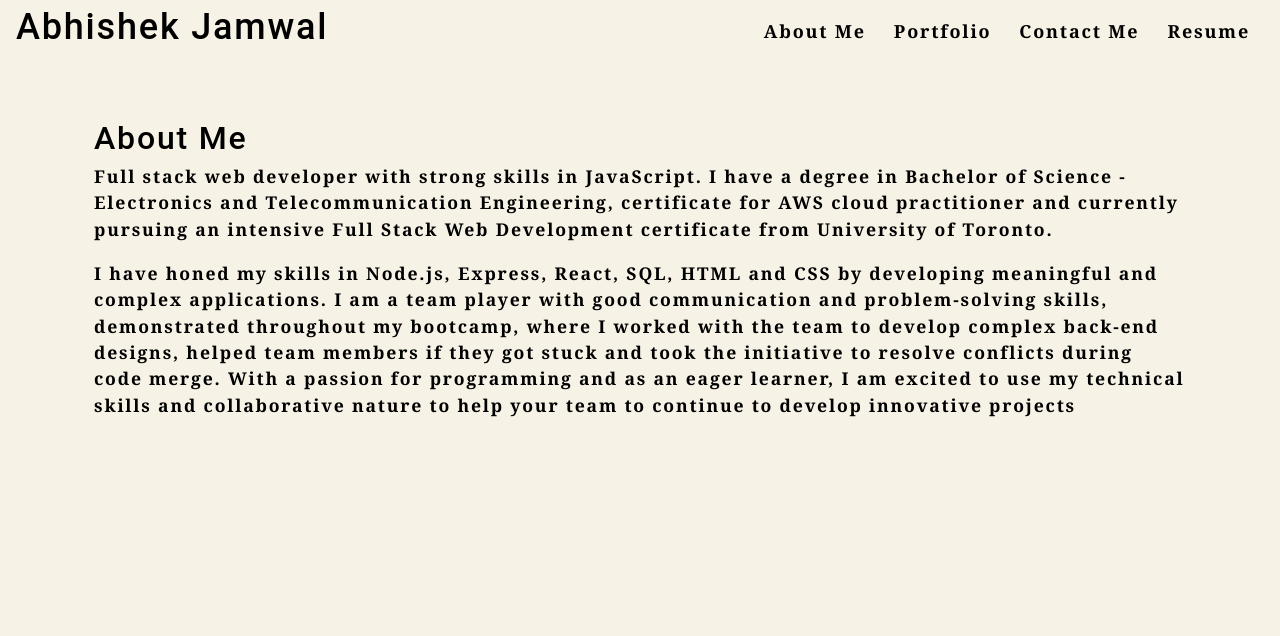
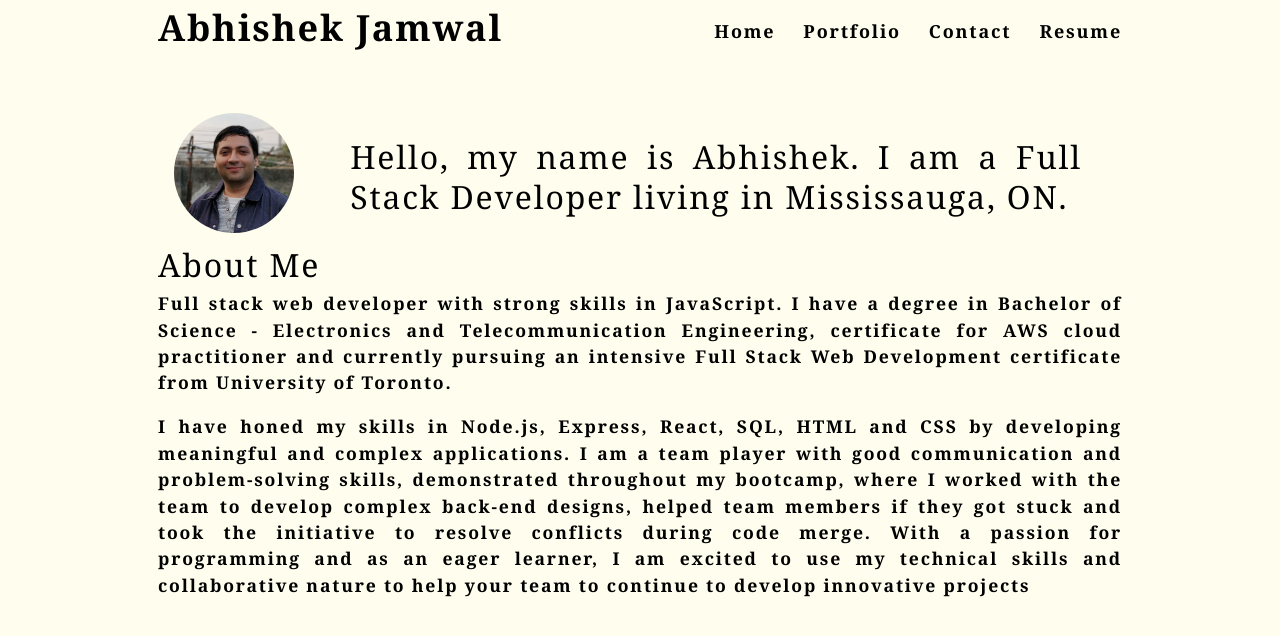
Before and after one commit to jamwalab/abhishek, a React (Create React App) app: page / in a window 1280 px wide. Shown: the top 636 px of the page. Built offline with nearby package versions, Linux system fonts and the light colour scheme.

Commit message:
Correct page rendered on click

```diff
--- a/src/App.js
+++ b/src/App.js
@@ -1,14 +1,31 @@
-import React from 'react';
+import React, { useState } from 'react';
 import './App.css';
-import AboutMe from './components/AboutMe';
+import Home from './components/Home';
 import Nav from './components/Nav';
+import Contact from './components/Contact';
+import Resume from './components/Resume';
+import Portfolio from './components/Portfolio';
 
 function App() {
+  const [menuElements] = useState([
+    "Home", "Portfolio", "Contact", "Resume"
+  ]);
+
+  const [pageSelected, setPageSelected] = useState(menuElements[0]);
+
   return (
     <div>
-      <Nav></Nav>
+      <Nav
+        pageSelected={pageSelected}
+        setPageSelected={setPageSelected}
+      ></Nav>
       <main>
-      <AboutMe></AboutMe>
+      {
+      pageSelected === menuElements[0] ? <Home></Home>
+        : pageSelected === menuElements[1] ? <Portfolio></Portfolio>
+        : pageSelected === menuElements[2] ? <Contact></Contact>
+        : <Resume></Resume>
+      }
       </main>
     </div>
   );
--- a/src/components/AboutMe/index.js
+++ /dev/null
@@ -1,13 +0,0 @@
-import React from 'react';
-
-const AboutMe = function() {
-  return(
-    <section>
-      <h2>About Me</h2>
-      <p>Full stack web developer with strong skills in JavaScript. I have a degree in Bachelor of Science - Electronics and Telecommunication Engineering, certificate for AWS cloud practitioner and currently pursuing an intensive Full Stack Web Development certificate from University of Toronto.</p>
-      <p>I have honed my skills in Node.js, Express, React, SQL, HTML and CSS by developing meaningful and complex applications. I am a team player with good communication and problem-solving skills, demonstrated throughout my bootcamp, where I worked with the team to develop complex back-end designs, helped team members if they got stuck and took the initiative to resolve conflicts during code merge. With a passion for programming and as an eager learner, I am excited to use my technical skills and collaborative nature to help your team to continue to develop innovative projects</p>
-    </section>
-  );
-};
-
-export default AboutMe;
--- /dev/null
+++ b/src/components/Contact/index.js
@@ -0,0 +1,9 @@
+import React from 'react';
+
+function Contact() {
+  return(
+    <h2>Contact</h2>
+  );
+};
+
+export default Contact;
--- /dev/null
+++ b/src/components/Home/index.js
@@ -0,0 +1,21 @@
+import React from 'react';
+import profPic from '../../assets/images/prof-pic.jpg'
+
+const Home = function() {
+  return(
+    <section>
+      <article className="flex-row space-between no-flex-wrap">
+        <div className="px-2">
+          <img src={profPic} className='aboutMeProfPic'></img>
+        </div>
+        <h2 className="px-5 text-justify">Hello, my name is Abhishek. I am a Full Stack Developer living in Mississauga, ON.</h2>
+      </article>
+
+      <h2>About Me</h2>
+      <p className="text-justify">Full stack web developer with strong skills in JavaScript. I have a degree in Bachelor of Science - Electronics and Telecommunication Engineering, certificate for AWS cloud practitioner and currently pursuing an intensive Full Stack Web Development certificate from University of Toronto.</p>
+      <p className="text-justify">I have honed my skills in Node.js, Express, React, SQL, HTML and CSS by developing meaningful and complex applications. I am a team player with good communication and problem-solving skills, demonstrated throughout my bootcamp, where I worked with the team to develop complex back-end designs, helped team members if they got stuck and took the initiative to resolve conflicts during code merge. With a passion for programming and as an eager learner, I am excited to use my technical skills and collaborative nature to help your team to continue to develop innovative projects</p>
+    </section>
+  );
+};
+
+export default Home;
--- a/src/components/Nav/index.js
+++ b/src/components/Nav/index.js
@@ -1,22 +1,31 @@
 import React from 'react';
 
-const Nav = function() {
+const Nav = function(props) {
+
+  const {
+    pageSelected,
+    setPageSelected
+  } = props;
+
   return(
     <header className="flex-row space-between px-2">
-      <h1>Abhishek Jamwal</h1>
+      <h1>
+        <a href='/' className='px-2'>Abhishek Jamwal</a>
+      </h1>
+
       <nav>
         <ul className="flex-row">
           <li>
-            <a href='#aboutMe' className='px-2'>About Me</a>
+            <a href='#home' className='px-2' onClick={() => setPageSelected("Home")}>Home</a>
           </li>
           <li>
-            <a href='#portfolio' className='px-2'>Portfolio</a>
+            <a href='#portfolio' className='px-2' onClick={() => setPageSelected("Portfolio")}>Portfolio</a>
           </li>
           <li>
-            <a href='#contactMe' className='px-2'>Contact Me</a>
+            <a href='#contact' className='px-2' onClick={() => setPageSelected("Contact")}>Contact</a>
           </li>
           <li>
-            <a href='#resume' className='px-2'>Resume</a>
+            <a href='#resume' className='px-2' onClick={() => setPageSelected("Resume")}>Resume</a>
           </li>
         </ul>
       </nav>
--- /dev/null
+++ b/src/components/Portfolio/index.js
@@ -0,0 +1,9 @@
+import React from 'react';
+
+function Portfolio() {
+  return(
+    <h2>Portfolio</h2>
+  );
+};
+
+export default Portfolio;
--- /dev/null
+++ b/src/components/Resume/index.js
@@ -0,0 +1,9 @@
+import React from 'react';
+
+function Resume() {
+  return(
+    <h2>Resume</h2>
+  );
+};
+
+export default Resume;
--- a/src/index.css
+++ b/src/index.css
@@ -1,7 +1,7 @@
 
 main {
 	margin: 0 auto;
-	max-width: 90%;
+	/*max-width: 90%;*/
   padding: 50px 30px;
 }
 :root {
@@ -15,7 +15,7 @@ main {
   --spacing-one: calc(1rem * 0.5);
   --spacing-two: calc(1rem);
   --spacing-five: calc(2.5rem);
-  --ajBackground: #f7f2e6;
+  --ajBackground: #fffeee;
 }
 
 * {
@@ -28,7 +28,7 @@ body {
 }
 
 body {
-  margin: 0;
+  margin: auto;
   padding: 0;
   font-weight: 600;
   line-height: 1.5;
@@ -37,7 +37,7 @@ body {
   background: var(--ajBackground);
   color: var(--dark);
   font-family: Georgia, 'Times New Roman', Times, serif;
-
+  max-width: 80%;
 }
 
 h1,
@@ -46,7 +46,7 @@ h3,
 h4,
 h5,
 h6 {
-  font-family: 'Roboto', sans-serif;
+  font-family: Georgia, 'Times New Roman', Times, serif, sans-serif;
   font-weight: 500;
   margin: 5px 0;
   line-height: 1.25;
@@ -79,6 +79,10 @@ h6 {
 p {
   font-size: 1.1rem;
   margin-top: 0;
+}
+
+.text-justify {
+  text-align: justify;
 }
 
 a {
@@ -185,6 +189,12 @@ textarea {
   justify-content: flex-end;
 }
 
+.no-flex-wrap {
+  flex-wrap: nowrap;
+  justify-content: center;
+  align-items: center;
+}
+
 .mx-1 {
   margin-right: var(--spacing-one);
   margin-left: var(--spacing-one);
@@ -218,6 +228,11 @@ textarea {
 .px-2 {
   padding-right: var(--spacing-two);
   padding-left: var(--spacing-two);
+}
+
+.px-5 {
+  padding-right: var(--spacing-five);
+  padding-left: var(--spacing-five);
 }
 
 .py-1 {
@@ -293,3 +308,8 @@ a {
 .navActive {
   color: var(--secondary);
 }
+
+.aboutMeProfPic {
+  max-height: 230px;
+  border-radius: 50%;
+}
--- a/src/indexxxxxxxxxx.css
+++ /dev/null
@@ -1,13 +0,0 @@
-body {
-  margin: 0;
-  font-family: -apple-system, BlinkMacSystemFont, 'Segoe UI', 'Roboto', 'Oxygen',
-    'Ubuntu', 'Cantarell', 'Fira Sans', 'Droid Sans', 'Helvetica Neue',
-    sans-serif;
-  -webkit-font-smoothing: antialiased;
-  -moz-osx-font-smoothing: grayscale;
-}
-
-code {
-  font-family: source-code-pro, Menlo, Monaco, Consolas, 'Courier New',
-    monospace;
-}
```
Also changed, not shown: src/assets/images/prof-pic.jpg (added).
